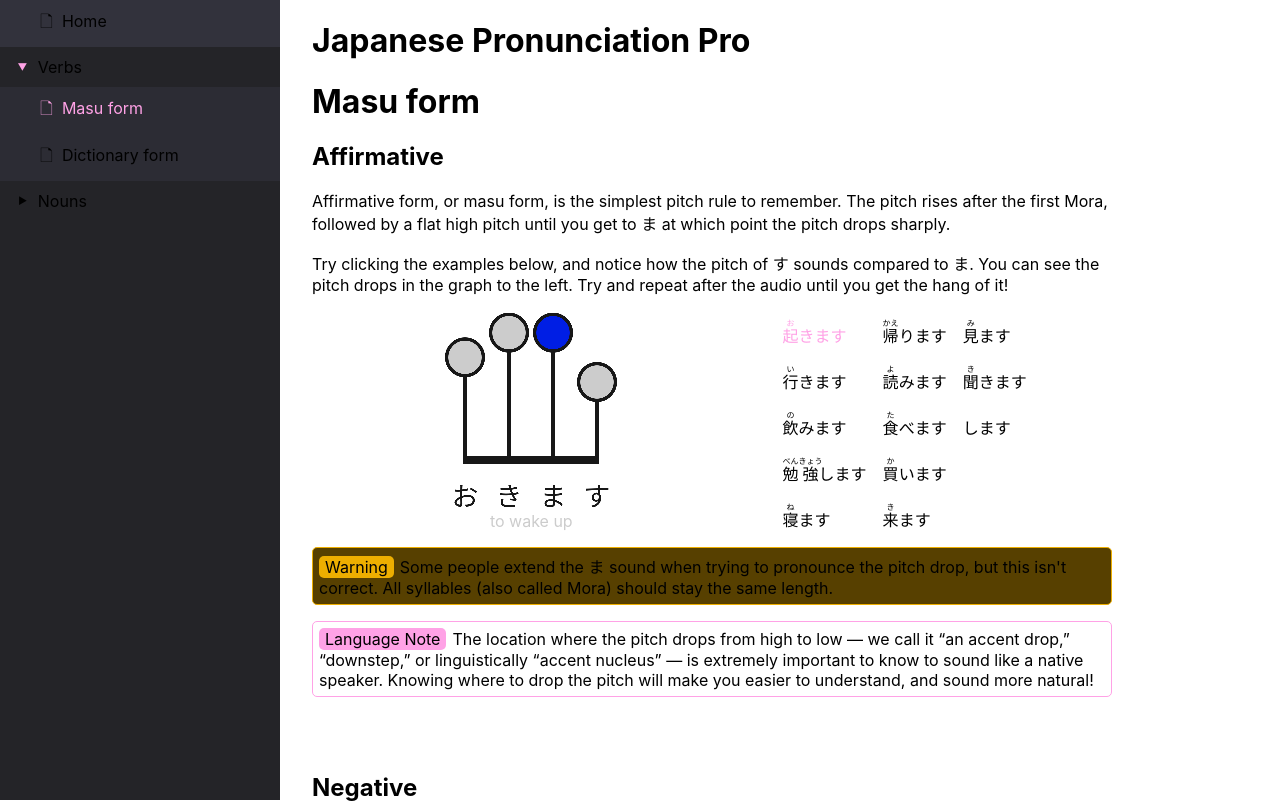
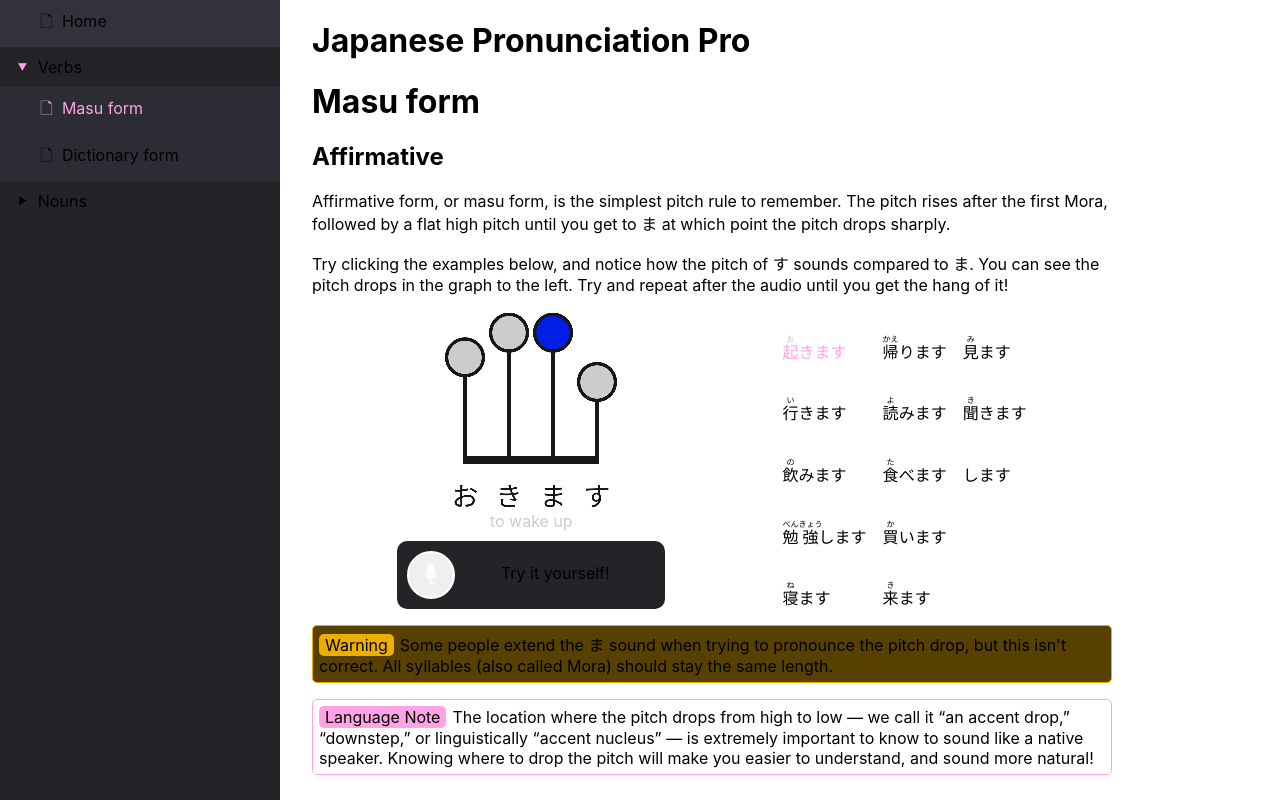
Before and after one commit to murtaza64/jpp, a Next.js app: page /verbs/masu-form in a window 1280 px wide. Shown: the top 803 px of the page. Built offline with nearby package versions, Linux system fonts and the light colour scheme.

Commit message:
Basic mic widget and integration with koutei API

```diff
--- a/components/pitchdisplay.tsx
+++ b/components/pitchdisplay.tsx
@@ -2,6 +2,8 @@ import React, { ReactNode, useEffect, useRef, useState } from "react"
 import styles from "../styles/PitchDisplay.module.css"
 import wordjson from "../public/words.json"
 import { WordMap, WordMapEntry } from "../wordMap";
+import { json } from "stream/consumers";
+import { JsxElement, JsxText } from "typescript";
 
 function getCssProperty(property: string) {
   return getComputedStyle(document.documentElement)
@@ -11,6 +13,143 @@ function getCssProperty(property: string) {
 type CurrentWordProps = {
   word: string
   wordmapsubset: WordMap
+}
+
+type RecorderProps = {
+  word: string
+}
+
+function StudentAttempt(
+  {
+    word
+  }: RecorderProps
+) {
+  const mimeType = "audio/webm";
+  const [permission, setPermission] = useState(false);
+  const [stream, setStream] = useState<MediaStream | undefined>(undefined);
+  const mediaRecorder = useRef<MediaRecorder | null>(null);
+  const [recordingStatus, setRecordingStatus] = useState("inactive");
+  const [audioChunks, setAudioChunks] = useState<Blob[]>([]);
+  const [audio, setAudio] = useState("");
+  const [permissionRejected, setPermissionRejected] = useState(false);
+  const feedbackBox = useRef<HTMLDivElement>(null);
+  const [feedbackBoxContent, setFeedbackBoxContent] = useState<string>("Try it yourself!");
+
+  const getMediaPermission = async () => {
+    if ("MediaRecorder" in window) {
+      try {
+        const streamData = await navigator.mediaDevices.getUserMedia({
+            audio: true,
+            video: false,
+        });
+        setPermission(true);
+        setPermissionRejected(false);
+        setStream(streamData);
+
+      }
+      catch (e) {
+        console.log("permission rejected")
+        setPermissionRejected(true);
+      }
+    } else {
+        alert("The MediaRecorder API is not supported in your browser.");
+    }
+  }
+
+  const micButtonClick = async () => {
+    if (!permission) {
+      getMediaPermission();
+    }
+    else if (recordingStatus === "inactive") {
+      startRecording();
+    }
+    else {
+      stopRecording();
+    }
+  };
+
+  const startRecording = async () => {
+    //create new Media recorder instance using the stream
+    if (stream === undefined) {
+      return
+    }
+    setRecordingStatus("recording");
+    console.log("recording")
+    const media = new MediaRecorder(stream, { mimeType: mimeType });
+    //set the MediaRecorder instance to the mediaRecorder ref
+    mediaRecorder.current = media;
+    //invokes the start method to start the recording process
+    mediaRecorder.current.start();
+    let localAudioChunks: Blob[] = [];
+    mediaRecorder.current.ondataavailable = (event) => {
+      if (typeof event.data === "undefined") return;
+      if (event.data.size === 0) return;
+      localAudioChunks.push(event.data);
+    };
+    setAudioChunks(localAudioChunks);
+  };
+
+  const stopRecording = () => {
+    //stops the recording instance
+    if (mediaRecorder.current === null) {
+      return
+    }
+    setRecordingStatus("inactive");
+    console.log("stop recording")
+    mediaRecorder.current.stop();
+    mediaRecorder.current.onstop = () => {
+      //creates a blob file from the audiochunks data
+      const audioBlob = new Blob(audioChunks, { type: mimeType });
+      //creates a playable URL from the blob file.
+      const reader = new FileReader();
+      reader.addEventListener("loadend", async () => {
+        // reader.result contains the contents of blob as a typed array
+        console.log(reader.result);
+        const response = await fetch("http://localhost:5000/check", {
+          method: "POST",
+          headers: {
+            "Content-Type": "application/json"
+          },
+          body: JSON.stringify({
+            "word": word,
+            "audio": reader.result
+          })
+        });
+        const result = await response.json();
+        console.log(result);
+        const roundedScore = Math.round(result["score"]);
+        setFeedbackBoxContent("Score: " + roundedScore.toString());
+      });
+      reader.readAsDataURL(audioBlob);
+
+      const audioUrl = URL.createObjectURL(audioBlob);
+      setAudio(audioUrl);
+      setAudioChunks([]);
+      console.log(audioUrl);
+    };
+  };
+
+  let buttonClassName = styles.recordButton;
+  if (recordingStatus === "recording") {
+    buttonClassName += " " + styles.recording
+  }
+
+  // getMediaPermission();
+
+  return (
+    <div className={styles.studentAttempt}>
+      <button onClick={micButtonClick} className={buttonClassName}> <img src="/mic.svg" width="20px" height="20px"/> </button>
+      { permissionRejected? (
+        <div className={styles.feedbackBox}> To try it yourself, you need to provide mic access </div>
+      ) : (
+        <div className={styles.feedbackBox} ref={feedbackBox}> {feedbackBoxContent} </div>)
+      }
+
+      {/* {audio ? (
+        <audio src={audio} controls></audio>
+      ) : null} */}
+    </div>
+  )
 }
 
 function CurrentWord(
@@ -105,6 +244,9 @@ function CurrentWord(
       {/* <div className={styles.japanese}>{word}</div> */}
       <canvas className={styles.maruPlot} ref={canvasRef}/>
       <div className={styles.english}>{wordmapsubset.get(word)?.english}</div>
+      <StudentAttempt
+        word={word}
+      />
     </div>
   )
 }
--- a/styles/PitchDisplay.module.css
+++ b/styles/PitchDisplay.module.css
@@ -1,6 +1,6 @@
 .pitchDisplay {
     display: flex;
-    max-height: 240px;
+    max-height: 298px;
     justify-content: space-evenly;
 }
 
@@ -59,3 +59,38 @@
     max-width: 268px;
     /* border: 1px solid blue; */
 }
+
+.recordButton {
+    border-radius: 50%;
+    height: 48px;
+    width: 48px;
+    border: 2px solid #ffffff;
+}
+
+.recordButton.recording {
+    border-color: var(--green);
+}
+
+.recordButton img {
+    filter: invert(100%) sepia(100%) saturate(0%) hue-rotate(146deg) brightness(101%) contrast(106%);
+}
+
+.recordButton.recording img {
+    filter: invert(83%) sepia(23%) saturate(843%) hue-rotate(62deg) brightness(104%) contrast(102%);
+}
+
+.studentAttempt {
+    display: flex;
+    width: 100%;
+    align-items: center;
+    margin-top: 10px;
+    background-color: var(--surface1);
+    border-radius: 10px;
+    padding: 10px;
+}
+
+.feedbackBox {
+    text-align: center;
+    flex-grow: 1;
+    padding: 0 0 5px 0;
+}
--- a/styles/globals.css
+++ b/styles/globals.css
@@ -19,6 +19,7 @@ body {
   --pink-bg: #53354b;
   --amber: #edae00;
   --amber-bg: #574000;
+  --green: #92ff8a;
 }
 
 a {
```
Also changed, not shown: public/mic.svg (added).
